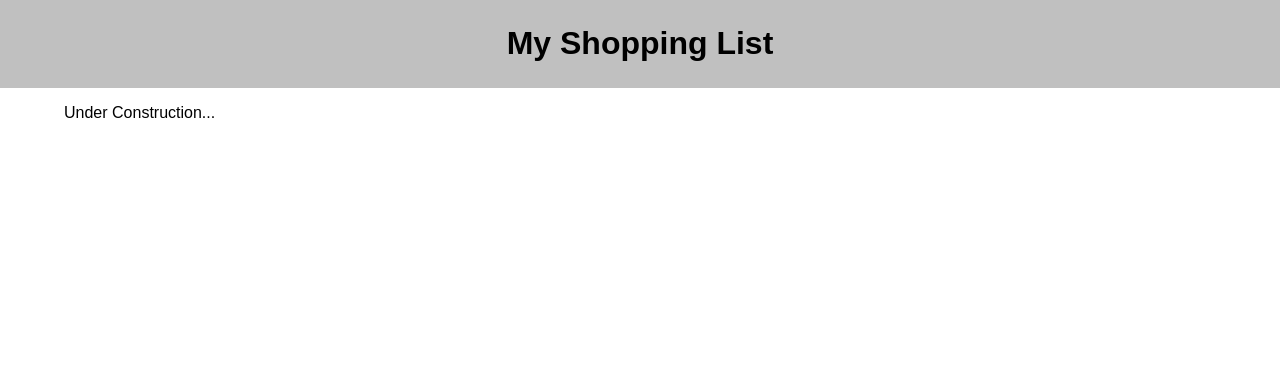
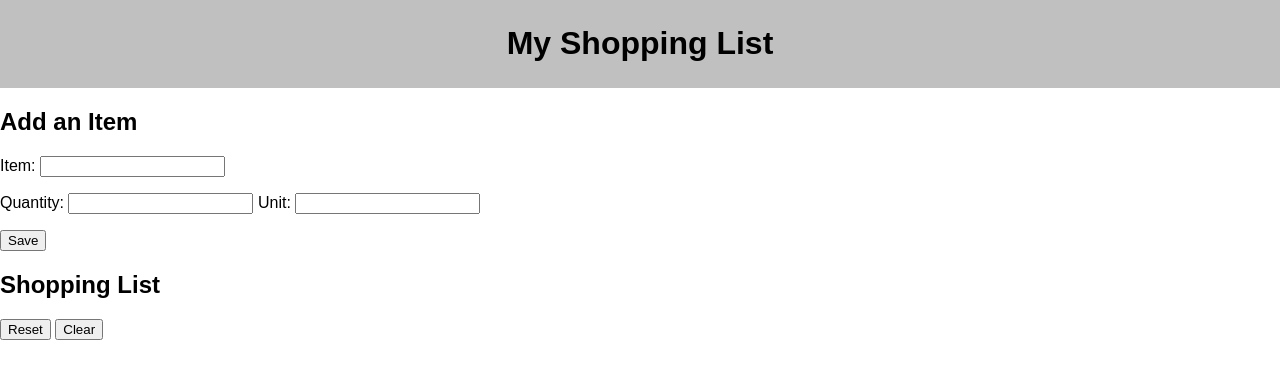
Before and after one commit to MrOrtiz1988/group-fs-react-shopping-list, a React (Create React App) app: page / in a window 1280 px wide. Shown: the top 378 px of the page. Built offline with nearby package versions, Linux system fonts and the light colour scheme.

Commit message:
some jsx is done

```diff
--- a/src/components/App/App.jsx
+++ b/src/components/App/App.jsx
@@ -8,9 +8,19 @@ function App() {
     return (
         <div className="App">
             <Header />
-            <main>
-                <p>Under Construction...</p>
-            </main>
+            <form>
+                <h2>Add an Item</h2>
+               <div>
+                <p>Item: <input /></p>
+                <p>Quantity: <input /> Unit: <input /></p>
+               </div>
+               <button>Save</button>
+            </form>
+            <div>
+                <h2>Shopping List</h2>
+                <button>Reset</button> <button>Clear</button>
+            </div>
+
         </div>
     );
 }
```
